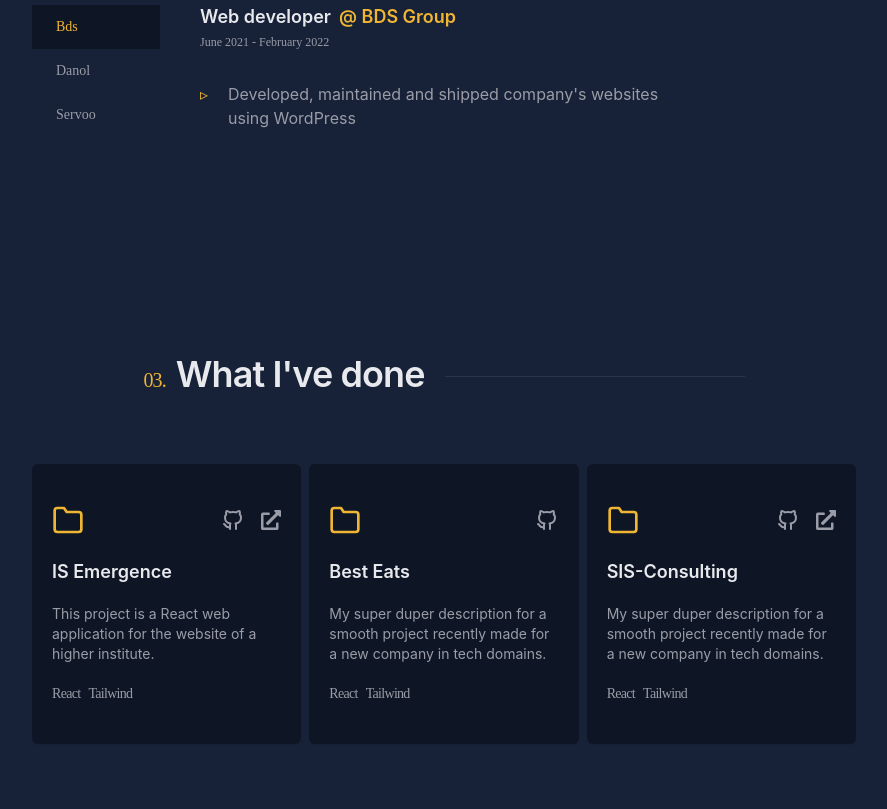
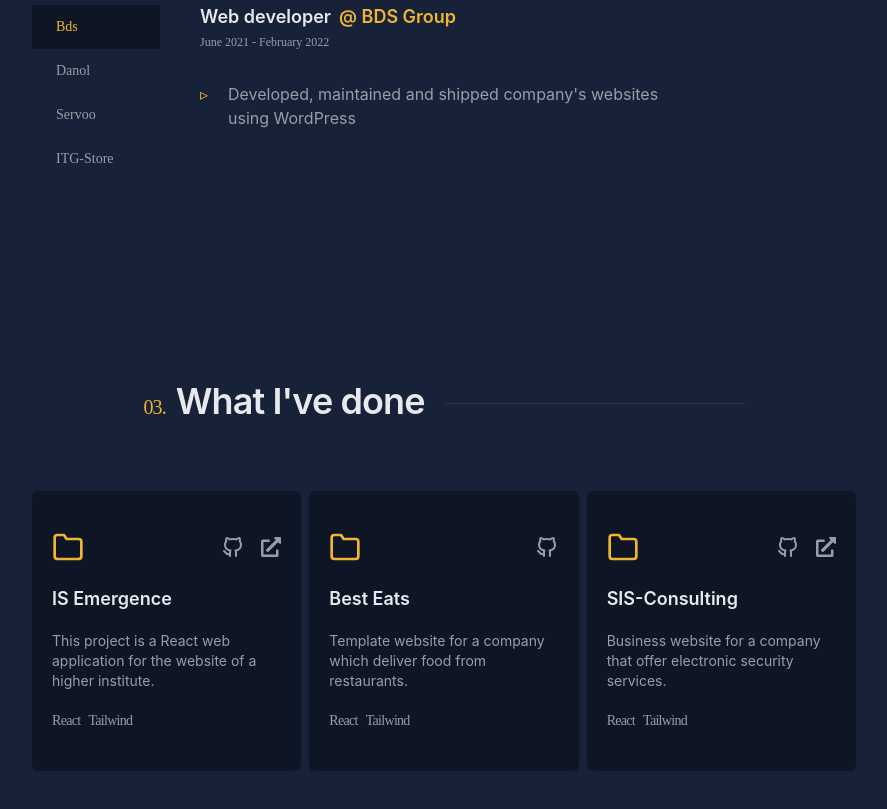
Before and after one commit to Hansjason97/Hans-Adiogo, a React (Vite) app: page / in a window 1280 px wide. Shown: the part 1700-2509 px from the top of the page, without its empty margins (196-1083 px from the left). Built offline with nearby package versions, Linux system fonts and the light colour scheme.

Commit message:
updated text

```diff
--- a/src/data/data.js
+++ b/src/data/data.js
@@ -29,6 +29,15 @@ export const experience = [
             "Collaborated with team to build the architecture for a large web application"
         ]
     },
+    {
+        title: 'ITG-Store',
+        role: 'Web developer',
+        company: 'SERVOO',
+        date: 'August - September 2019',
+        elements: [
+            "Implemented a CI chain with Jenkins",
+        ]
+    },
 ];
 
 export const featuredProjects = [
@@ -41,14 +50,14 @@ export const featuredProjects = [
     },
     {
         title: 'Best Eats',
-        description: 'My super duper description for a smooth project recently made for a new company in tech domains.',
+        description: "Template website for a company which deliver food from restaurants.",
         tags: ['React', 'Tailwind'],
         linkGithub: "https://github.com/Hansjason97/Best-Eats",
         linkPreview: null,
     },
     {
         title: 'SIS-Consulting',
-        description: 'My super duper description for a smooth project recently made for a new company in tech domains.',
+        description: 'Business website for a company that offer electronic security services.',
         tags: ['React', 'Tailwind'],
         linkGithub: "https://github.com/Hansjason97/sis-consulting",
         linkPreview: "https://sis-consulting.netlify.app/",
```
